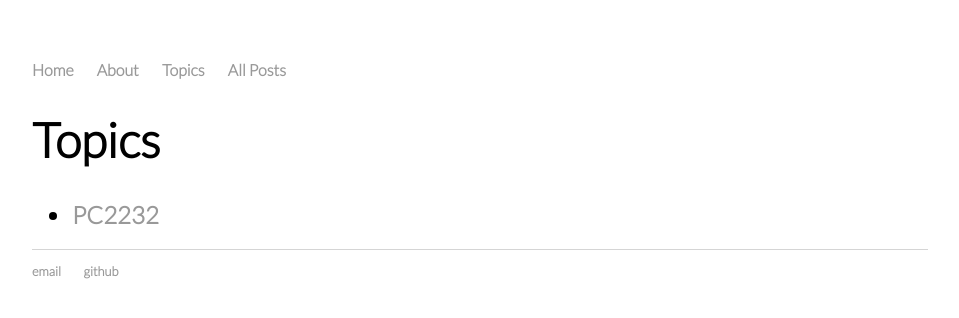
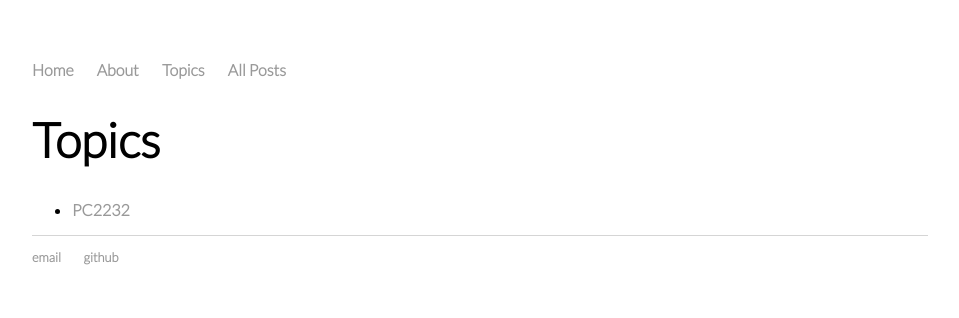
Before and after one commit to serriferous/initial.github.io, a Jekyll site: the page built from Topics/index.html, in a window 1280 px wide. Shown: the top 318 px of the page, without its empty margins (160-1119 px from the left). Built offline with Jekyll 4.4.1, drawn with Linux system fonts in a browser that asks for light colours.

Commit message:
Update index.html

```diff
--- a/Topics/index.html
+++ b/Topics/index.html
@@ -7,6 +7,6 @@ layout: default
 
 <ul>
 {% for category in site.categories %}
-    <h2><li><div class="categories-title"><a href="/{{ category | first }}">{{ category | first }}</a></div></li></h2>
+    <h3><li><div class="categories-title"><a href="/{{ category | first }}">{{ category | first }}</a></div></li></h3>
 {% endfor %}
 </ul>
```
